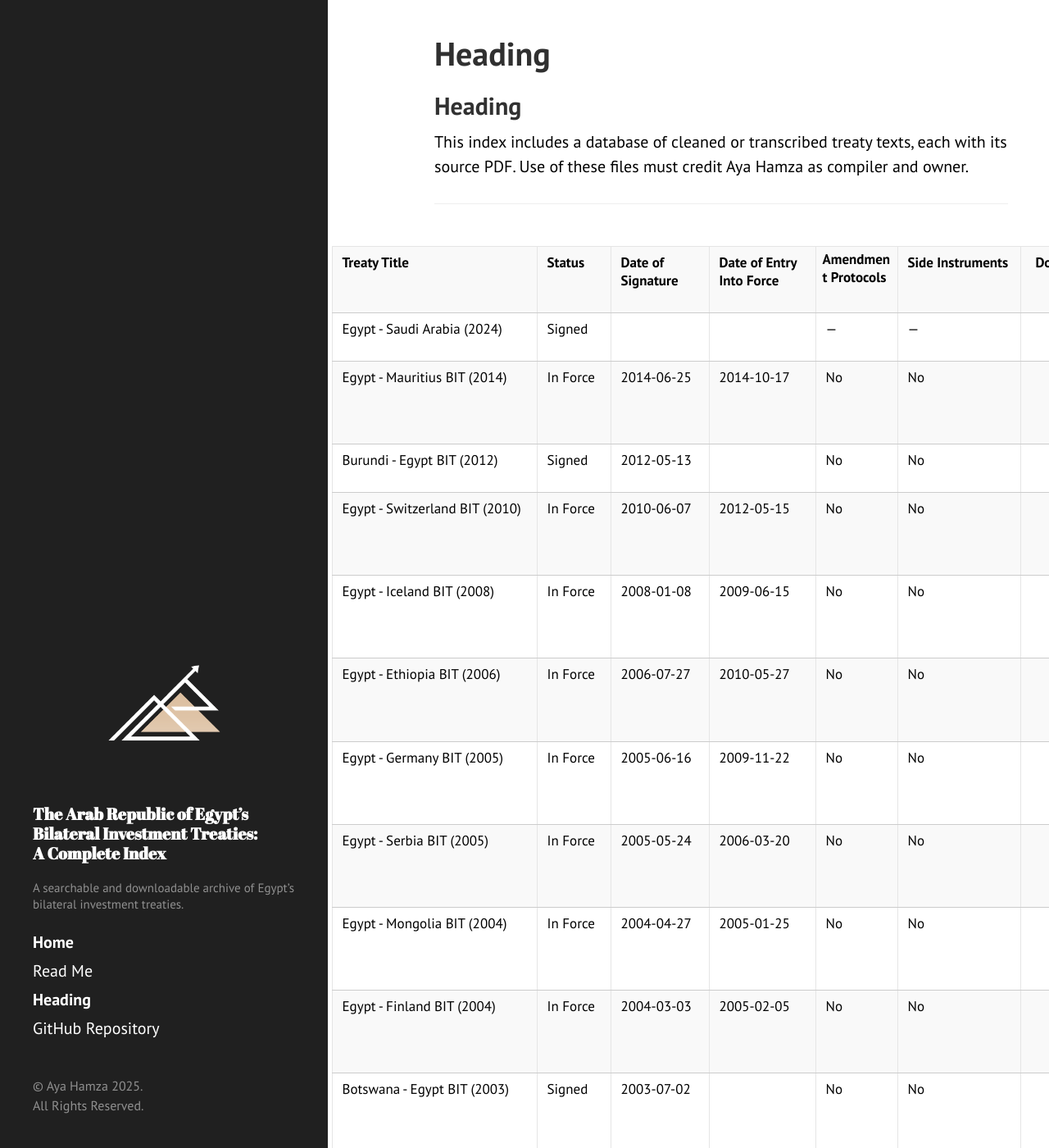
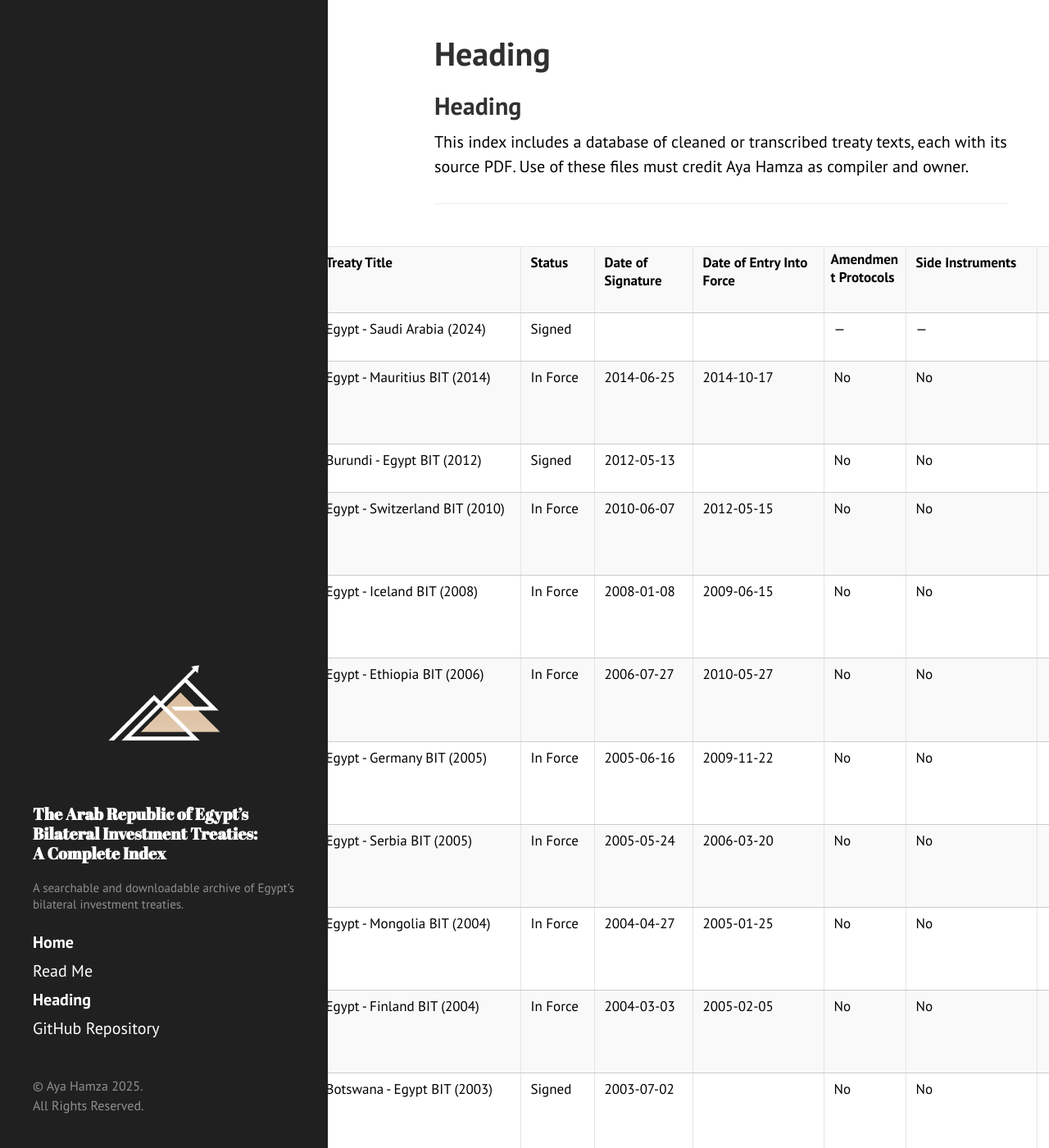
Before and after one commit to ayahamza1/MENABITs, a Jekyll site: the page built from index.md, in a window 1280 px wide and 1400 px high. Shown: the whole window at 82% size. Built offline with Jekyll 4.4.1, drawn with Linux system fonts in a browser that asks for light colours; our own code applies the rules of GitHub Pages for plain Markdown files.

Commit message:
Update hyde.css

```diff
--- a/public/css/hyde.css
+++ b/public/css/hyde.css
@@ -258,7 +258,7 @@
 
 table th:nth-child(4),
 table td:nth-child(4) {
-  width: 6.5rem;
+  width: 8.0rem;
 }
 
 table th:nth-child(5),
@@ -268,7 +268,7 @@
 
 table th:nth-child(6),
 table td:nth-child(6) {
-  width: 7.5rem;
+  width: 8.0rem;
 }
 
 table th:nth-child(7),
```
